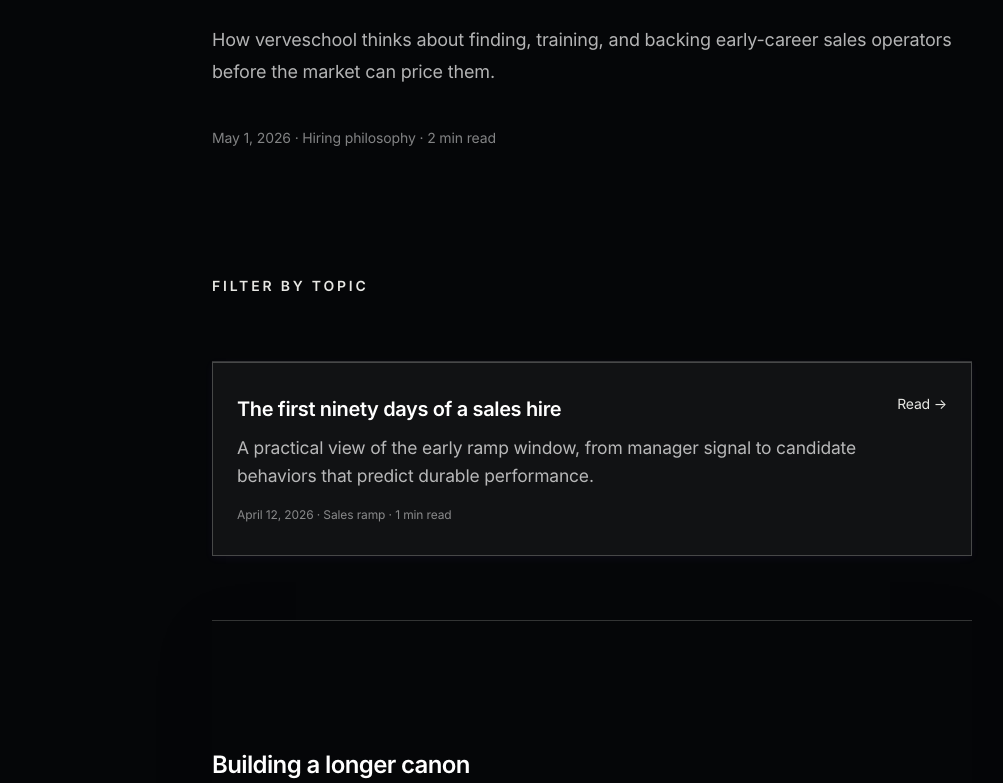
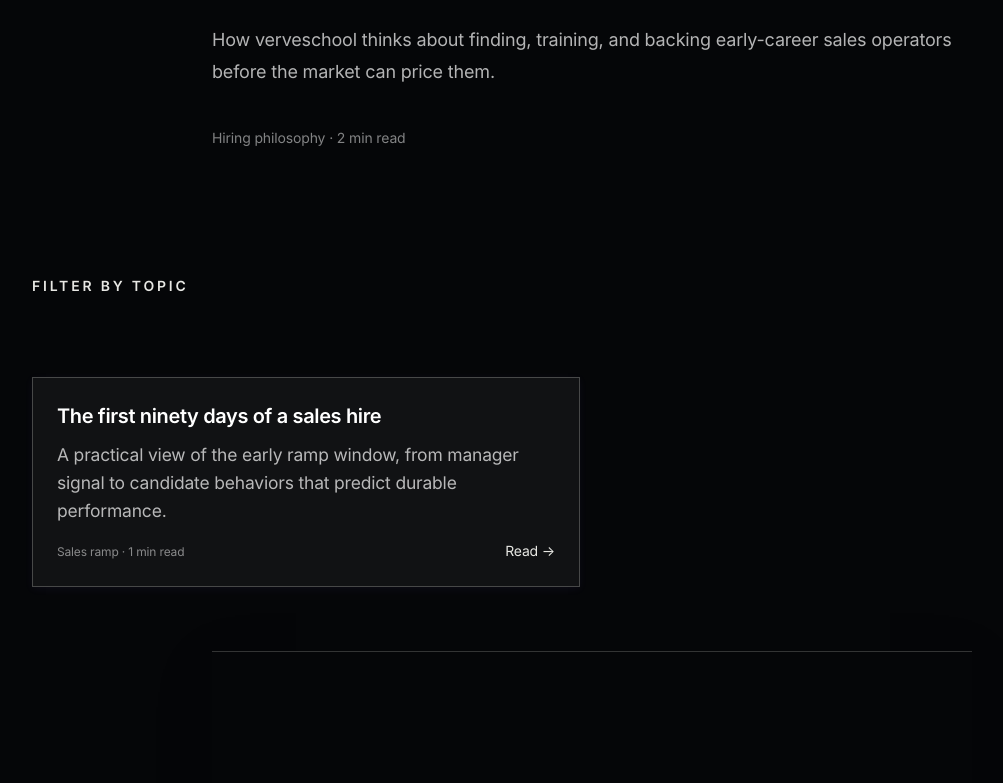
Before and after one commit to verveschool/versel, a Next.js app: page /writing in a window 1280 px wide. Shown: the part 600-1383 px from the top of the page, without its empty margins (48-1051 px from the left). Built offline with nearby package versions, Linux system fonts and the light colour scheme.

Commit message:
feat: add author filter and update writing page date display
Co-authored-by: A. Duggal <84291846+verveschool@users.noreply.github.com>

```diff
--- a/app/writing/page.tsx
+++ b/app/writing/page.tsx
@@ -75,7 +75,7 @@ export default function WritingPage() {
                 ))}
               </div>
               <p className="text-sm text-white/50">
-                {formatWritingDate(featuredPiece.date)} · {featuredPiece.category} · {featuredPiece.readingTime}
+                {featuredPiece.category} · {featuredPiece.readingTime}
               </p>
             </Link>
           </section>
--- a/components/writing-filter.tsx
+++ b/components/writing-filter.tsx
@@ -22,17 +22,19 @@ interface WritingFilterProps {
 
 export function WritingFilter({ essays, allTags }: WritingFilterProps) {
   const [selectedTags, setSelectedTags] = useState<Set<string>>(new Set())
+  const [selectedAuthors, setSelectedAuthors] = useState<Set<string>>(new Set())
+
+  // Extract unique authors
+  const authorsSet = new Set(essays.map((essay) => essay.author))
+  const allAuthors = Array.from(authorsSet).sort()
 
   const filteredEssays = useMemo(() => {
-    if (selectedTags.size === 0) {
-      return essays
-    }
-
     return essays.filter((essay) => {
-      if (!Array.isArray(essay.tags)) return false
-      return essay.tags.some((tag) => selectedTags.has(tag))
+      const matchesTags = selectedTags.size === 0 || (Array.isArray(essay.tags) && essay.tags.some((tag) => selectedTags.has(tag)))
+      const matchesAuthor = selectedAuthors.size === 0 || selectedAuthors.has(essay.author)
+      return matchesTags && matchesAuthor
     })
-  }, [essays, selectedTags])
+  }, [essays, selectedTags, selectedAuthors])
 
   const toggleTag = (tag: string) => {
     const newTags = new Set(selectedTags)
@@ -44,19 +46,34 @@ export function WritingFilter({ essays, allTags }: WritingFilterProps) {
     setSelectedTags(newTags)
   }
 
+  const toggleAuthor = (author: string) => {
+    const newAuthors = new Set(selectedAuthors)
+    if (newAuthors.has(author)) {
+      newAuthors.delete(author)
+    } else {
+      newAuthors.add(author)
+    }
+    setSelectedAuthors(newAuthors)
+  }
+
   const clearFilters = () => {
     setSelectedTags(new Set())
+    setSelectedAuthors(new Set())
   }
 
+  const hasActiveFilters = selectedTags.size > 0 || selectedAuthors.size > 0
+
   return (
-    <section className="mx-auto mt-24 max-w-[760px] md:mt-32">
+    <section className="mx-auto mt-24 max-w-7xl md:mt-32">
+      {/* Filters */}
+      <div className="mb-16 space-y-8">
         {/* Tag Filter */}
-      <div className="mb-12">
+        <div>
           <div className="mb-4 flex items-center justify-between">
             <p className="text-sm font-semibold uppercase tracking-[0.2em] text-primary">
               Filter by topic
             </p>
-          {selectedTags.size > 0 && (
+            {hasActiveFilters && (
               <button
                 onClick={clearFilters}
                 className="text-xs text-white/50 hover:text-white transition"
@@ -72,7 +89,7 @@ export function WritingFilter({ essays, allTags }: WritingFilterProps) {
                 <button
                   key={tag}
                   onClick={() => toggleTag(tag)}
-                className={`rounded-full px-4 py-2 text-xs font-medium transition-all ${
+                  className={`rounded-full px-4 py-2 text-xs font-medium transition-all cursor-pointer ${
                     isSelected
                       ? "bg-primary text-primary-foreground border border-primary"
                       : "border border-primary/30 text-white/70 hover:border-primary/60 hover:text-white bg-primary/[0.05]"
@@ -85,25 +102,52 @@ export function WritingFilter({ essays, allTags }: WritingFilterProps) {
           </div>
         </div>
 
+        {/* Author Filter */}
+        {allAuthors.length > 1 && (
+          <div>
+            <p className="mb-4 text-sm font-semibold uppercase tracking-[0.2em] text-primary">
+              Filter by author
+            </p>
+            <div className="flex flex-wrap gap-2">
+              {allAuthors.map((author) => {
+                const isSelected = selectedAuthors.has(author)
+                return (
+                  <button
+                    key={author}
+                    onClick={() => toggleAuthor(author)}
+                    className={`rounded-full px-4 py-2 text-xs font-medium transition-all cursor-pointer ${
+                      isSelected
+                        ? "bg-primary text-primary-foreground border border-primary"
+                        : "border border-primary/30 text-white/70 hover:border-primary/60 hover:text-white bg-primary/[0.05]"
+                    }`}
+                  >
+                    {author}
+                  </button>
+                )
+              })}
+            </div>
+          </div>
+        )}
+      </div>
+
       {/* Essays Grid */}
       {filteredEssays.length > 0 ? (
-        <div className="grid gap-4 border-t border-primary/20">
+        <div className="grid gap-6 md:grid-cols-2">
           {filteredEssays.map((piece) => (
             <Link
               key={piece.slug}
               href={`/writing/${piece.slug}`}
-              className="group rounded-lg border border-primary/25 bg-primary/[0.05] px-6 py-8 shadow-[0_2px_8px_rgba(139,109,255,0.06)] transition-all hover:border-primary/50 hover:bg-primary/[0.1] hover:shadow-[0_8px_24px_rgba(139,109,255,0.12)]"
+              className="group flex flex-col rounded-lg border border-primary/25 bg-primary/[0.05] p-6 shadow-[0_2px_8px_rgba(139,109,255,0.06)] transition-all duration-200 hover:border-primary hover:bg-primary/20 hover:shadow-[0_12px_48px_rgba(139,109,255,0.2)] hover:outline hover:outline-2 hover:outline-white/20 cursor-pointer"
             >
-              <div className="flex flex-col justify-between gap-4 md:flex-row md:items-start">
-                <div className="flex-1">
-                  <h3 className="mb-3 font-serif text-xl text-white transition-colors group-hover:text-primary">
+              <h3 className="mb-3 font-serif text-lg md:text-xl text-white transition-colors group-hover:text-primary">
                 {piece.title}
               </h3>
-                  <p className="mb-4 leading-7 text-white/70">
+              <p className="mb-4 flex-1 leading-7 text-white/70">
                 {piece.description}
               </p>
+              <div className="space-y-3">
                 {(Array.isArray(piece.tags) && piece.tags.length > 0) && (
-                    <div className="mb-4 flex flex-wrap gap-2">
+                  <div className="flex flex-wrap gap-2">
                     {piece.tags.map((tag) => (
                       <span
                         key={tag}
@@ -114,13 +158,14 @@ export function WritingFilter({ essays, allTags }: WritingFilterProps) {
                     ))}
                   </div>
                 )}
-                  <p className="text-xs text-white/50">
-                    {formatWritingDate(piece.date)} · {piece.category} · {piece.readingTime}
-                  </p>
-                </div>
-                <span className="shrink-0 text-sm text-primary transition group-hover:translate-x-1">
+                <div className="flex items-center justify-between">
+                  <span className="text-xs text-white/50">
+                    {piece.category} · {piece.readingTime}
+                  </span>
+                  <span className="text-sm text-primary transition group-hover:translate-x-1">
                     Read →
                   </span>
+                </div>
               </div>
             </Link>
           ))}
@@ -128,7 +173,7 @@ export function WritingFilter({ essays, allTags }: WritingFilterProps) {
       ) : (
         <div className="rounded-lg border border-primary/20 bg-primary/[0.03] px-6 py-12 text-center">
           <p className="text-white/60">
-            No essays found with the selected tags. Try different filters or{" "}
+            No essays found with the selected filters. Try different options or{" "}
             <button
               onClick={clearFilters}
               className="text-primary hover:text-primary/80 transition font-medium"
```
Lines whose indentation alone changed are shown as unchanged.
